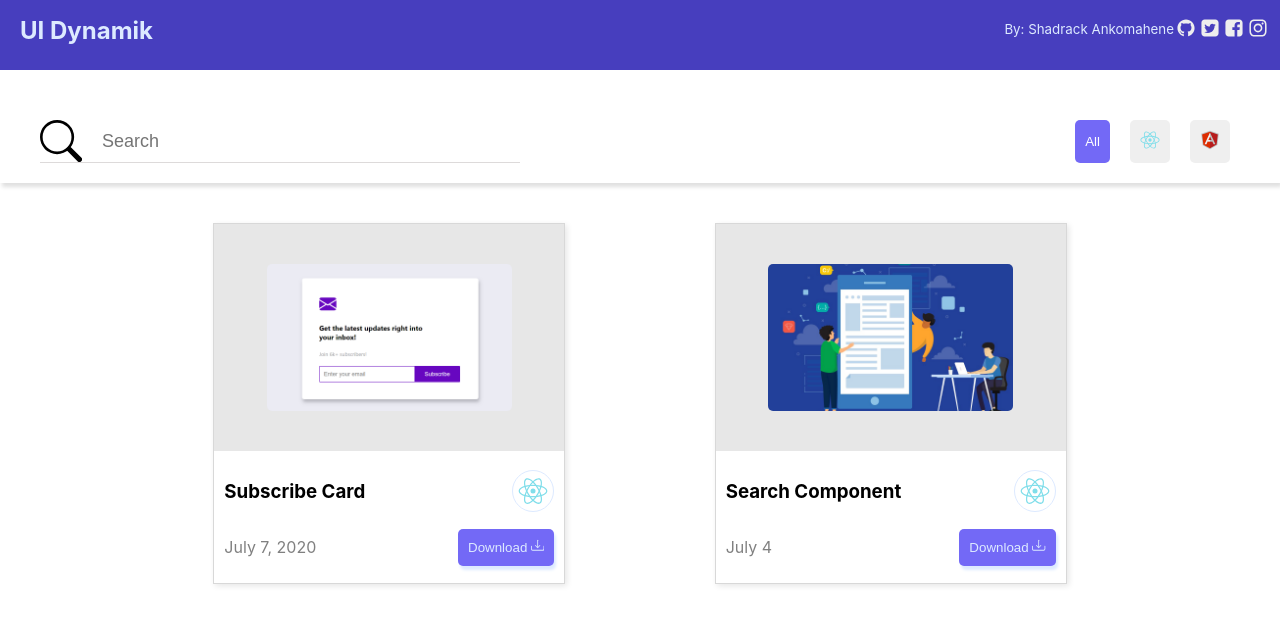
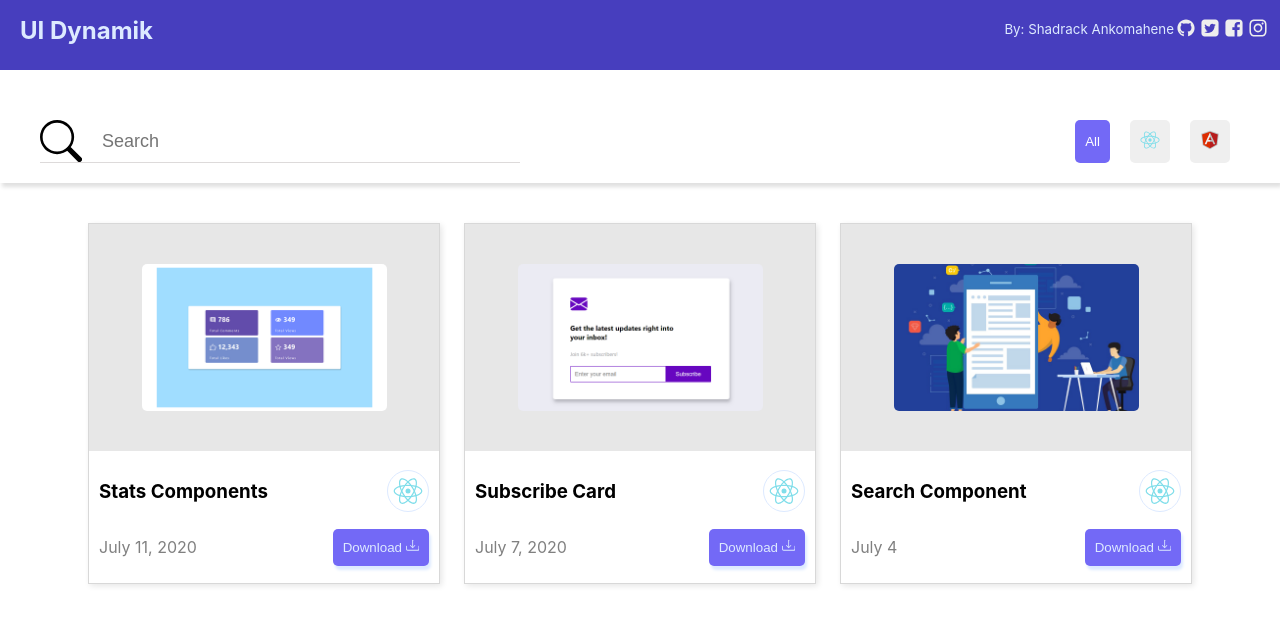
Before and after one commit to Ankomahene/uidynamik-server, a React (Create React App) app in the folder client/: page /designs in a window 1280 px wide. Shown: the top 624 px of the page. Built offline with nearby package versions, Linux system fonts and the light colour scheme; a web font is replaced by a local one.

Commit message:
added react stats component

```diff
--- a/client/src/metadata/metadata.js
+++ b/client/src/metadata/metadata.js
@@ -1,4 +1,14 @@
 export default () => [
+	{
+		id: '7e086af2-062d-4411-b25e-df56577ff68e',
+		title: 'Stats  Components',
+		description: 'Components to keep track of your Projects Stats',
+		tag: 'react',
+		date: 'July 11, 2020',
+		image: 'stats-components',
+		colors: [ '#624CAB', '#758ecd', '#7189ff', '#8472c0', '#a0ddff' ],
+		stacks: [ 'react', 'css' ]
+	},
 	{
 		id: '523467827882bca6700abc3426ca0',
 		title: 'Subscribe  Card',
```
Also changed, not shown: client/public/assets/images/components-images/stats-components.png (added).
